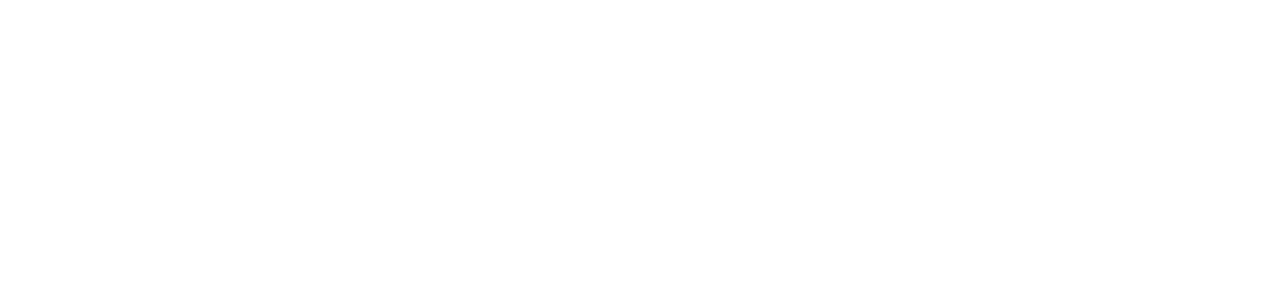
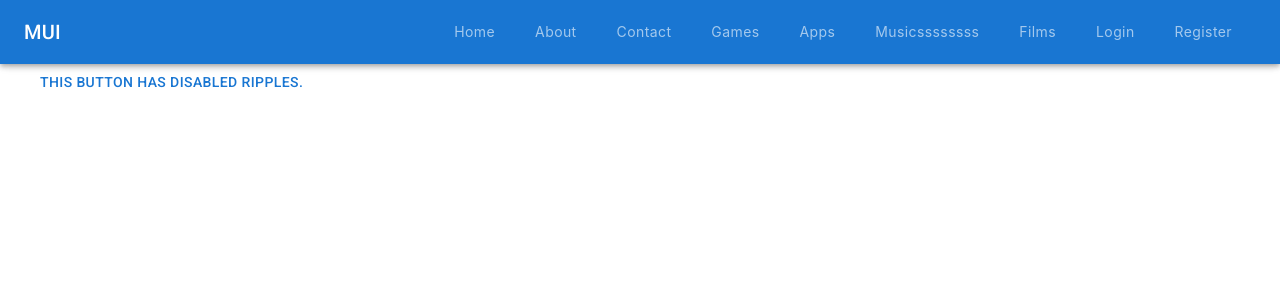
Before and after one commit to BijianWu/react-material-ui-playground, a React (Create React App) app: page /theme-provider-demo in a window 1280 px wide. Before the commit this address had no page. Shown: the top 300 px of the page. Built offline with nearby package versions, Linux system fonts and the light colour scheme.

Commit message:
theme provider demo update

```diff
--- a/src/App.js
+++ b/src/App.js
@@ -10,6 +10,7 @@
 import Contact from "./pages/Contact.js";
 import TimeDemo from "./pages/TimeDemo.js";
 import CustomizationDemo from "./pages/CustomizationDemo.js";
+import ThemeProviderDemo from "./pages/ThemeProviderDemo.js";
 
 export default function App(){
 
@@ -22,6 +23,7 @@
                 <Route path="contact" element={<Contact />} />
                 <Route path="time-demo" element={<TimeDemo />} />
                 <Route path="customization-demo" element={<CustomizationDemo />} />
+                <Route path="theme-provider-demo" element={<ThemeProviderDemo />} />
             </Route>
         </Routes>
          {/* <SelectElement />
--- /dev/null
+++ b/src/pages/ThemeProviderDemo.js
@@ -0,0 +1,28 @@
+import { Button, Slider } from '@mui/material';
+import Typography from '@mui/material/Typography';
+import "../assets/css/styles.css";
+import { ThemeProvider, alpha, createTheme, styled } from '@mui/material/styles';
+
+
+
+export default function ThemeProviderDemo() {
+  const theme = createTheme({
+    components: {
+      // Name of the component
+      MuiButtonBase: {
+        defaultProps: {
+          // The props to change the default for.
+          disableRipple: true, // No more ripple, on the whole application 💣!
+        },
+      },
+    },
+  });
+
+    return (
+        <>
+          <ThemeProvider theme={theme}>
+            <Button>This button has disabled ripples.</Button>
+          </ThemeProvider>
+        </>
+    )
+}
```
